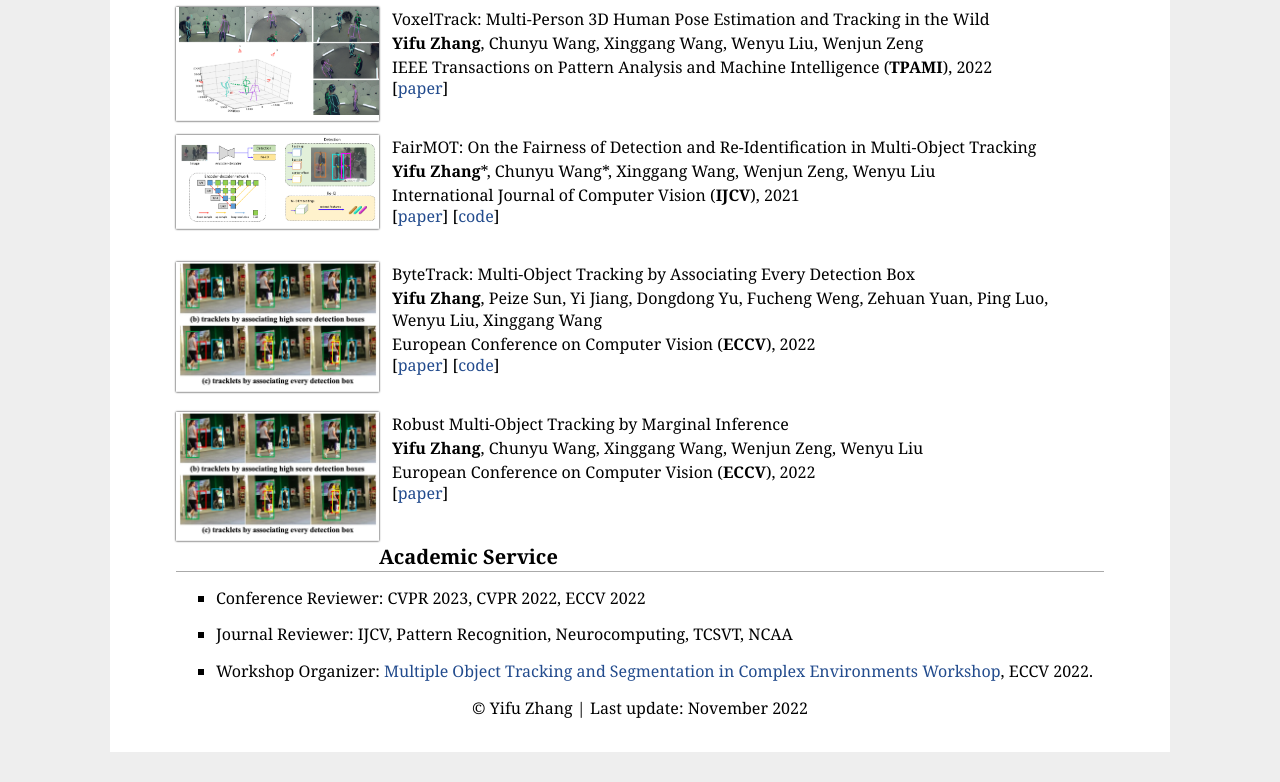
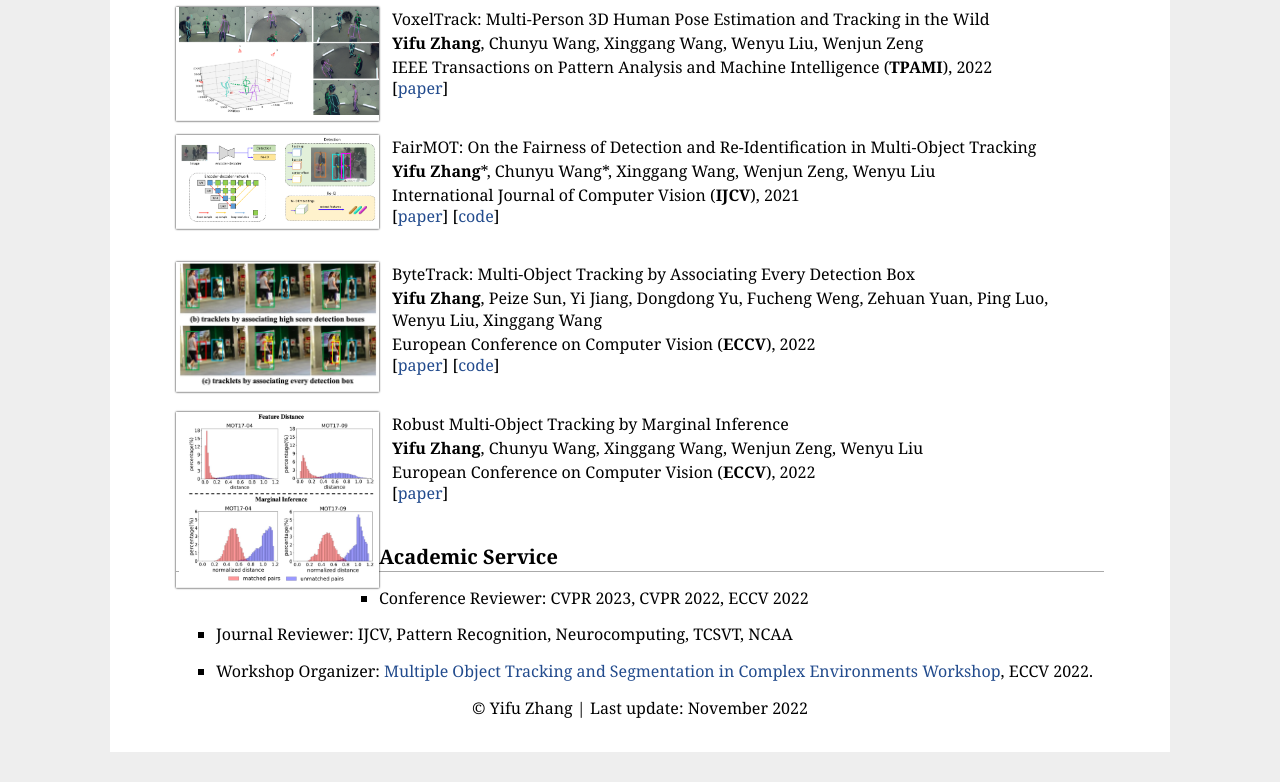
Before and after one commit to ifzhang/ifzhang.github.io, a plain HTML site: page index.html in a window 1280 px wide. Shown: the part 530-1312 px from the top of the page. Drawn offline with Linux system fonts and the light colour scheme.

Commit message:
Update index.html

```diff
--- a/index.html
+++ b/index.html
@@ -122,7 +122,7 @@
 
     <div class="paper" style="clear:left;">
       <div class="pimg" style="float:left;margin-bottom:10px;padding-left:3px;border-bottom:solid 1px #EEE;box-shadow:0 0px 2px">
-          <img src="assets/imgs/bytetrack.jpg" width="200" >
+          <img src="assets/imgs/mtracker.jpg" width="200" >
       </div>
       <div class="ptitle" style="padding:1px;margin-left:215px;">
           Robust Multi-Object Tracking by Marginal Inference
```
